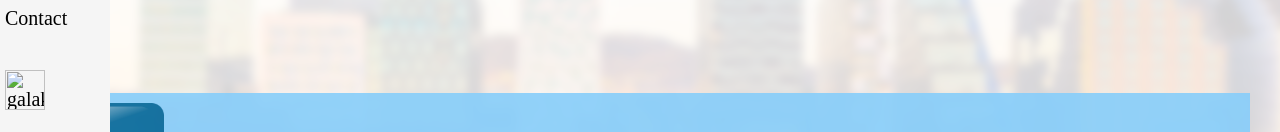
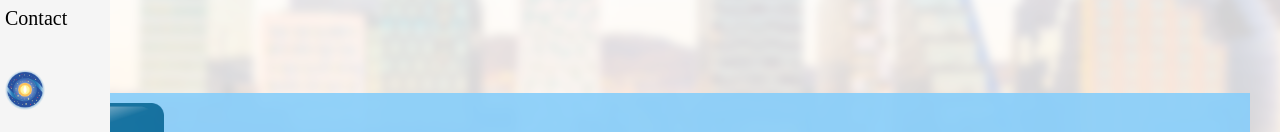
Before and after one commit to KoDesign/KoDesign.github.io, a plain HTML site: page Contact.html in a window 1280 px wide. Shown: the part 257-389 px from the top of the page. Drawn offline with Linux system fonts and the light colour scheme; files whose address does not match are found by name.

Commit message:
galaxe icon på contact dropdown fix

```diff
--- a/Contact.html
+++ b/Contact.html
@@ -27,7 +27,7 @@
     <a class="drops" href="Skills.html">Skills</a>
     <a class="drops" href="Gallery.html">Gallery</a>
      <a class="drops" href="Contact.html">Contact</a>
-        <a class="drops" href="index.html"><img src="images/Galaxy.png " alt="galakse1" width=40px height="40px"></a>
+        <a class="drops" href="index.html"><img src="images/Mitt/Galaxy.png " alt="galakse1" width=40px height="40px"></a>
     </div>
 </div>
 
```
